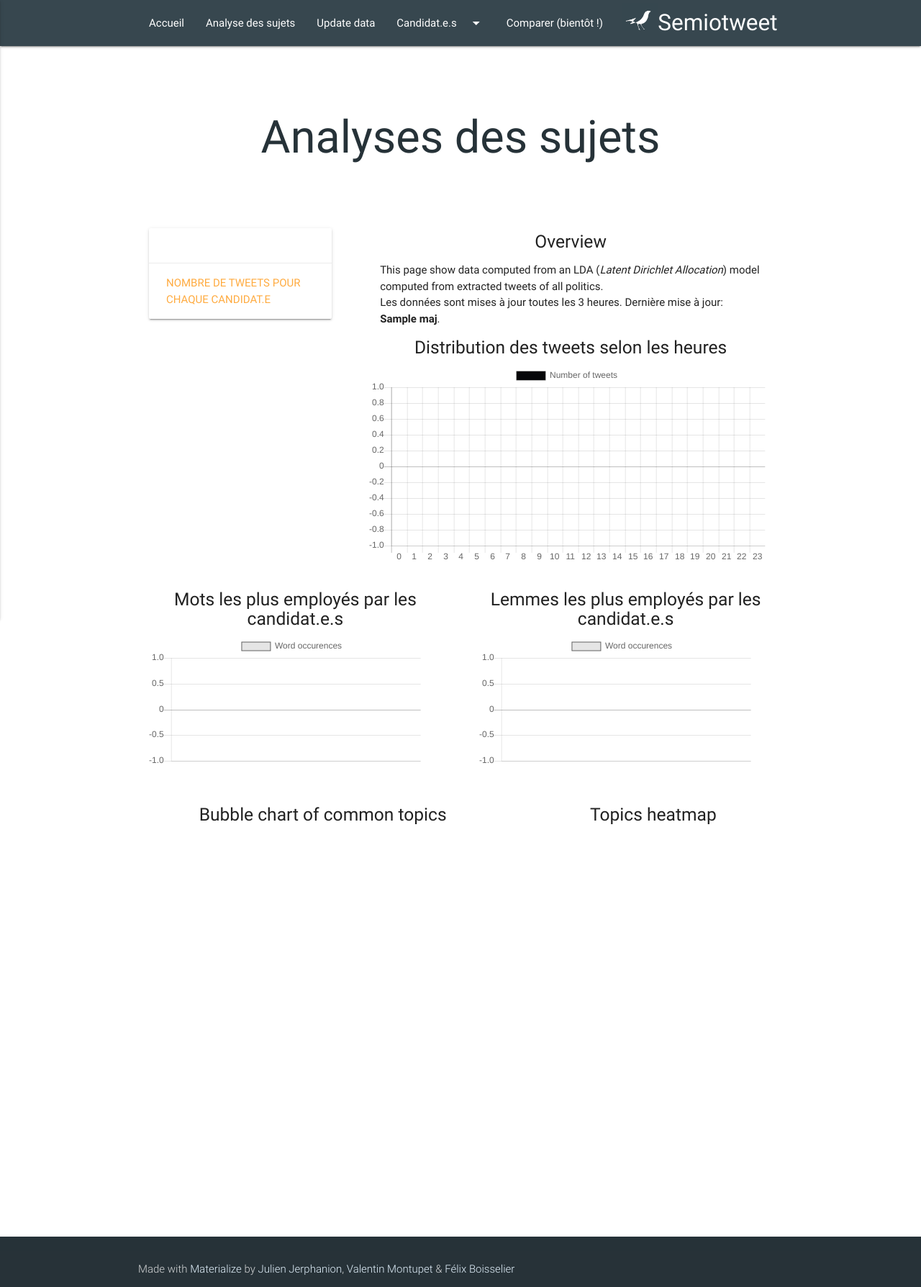
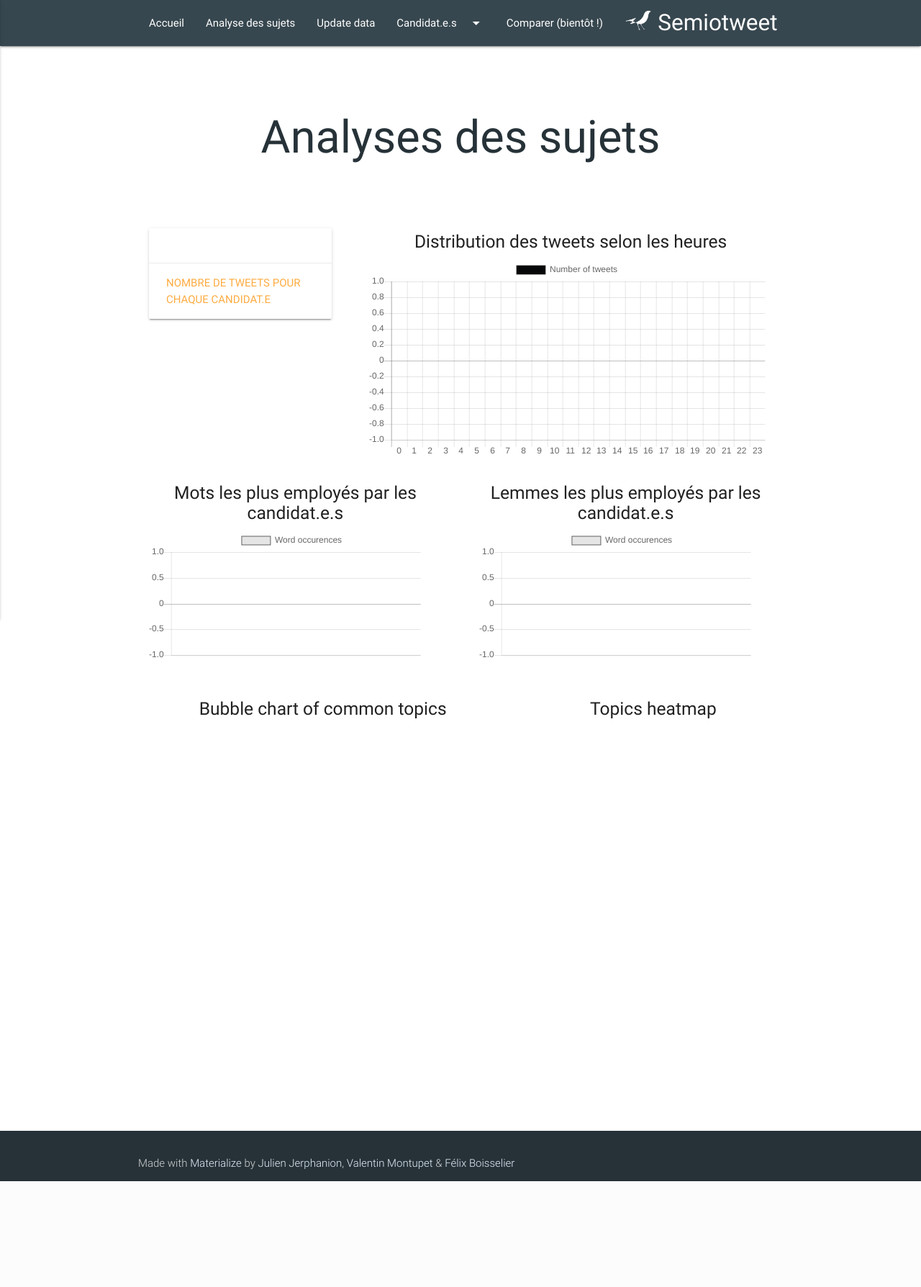
Before and after one commit to Frix-x/semiotweet, a Django app: template viewer/templates/generalOverview.html in a window 1280 px wide. Shown: the whole page at 72% size. After the commit the page ends 1641 px from the top, so only its background shows below. Run offline with Django 3.2, Linux system fonts and the light colour scheme; the template is opened without the code that fills it: most values are stand-ins (such as "Sample title", 1, 10 or a date in 2020); parts of the project's set-up code (start-up, migrations or seed data) failed here and were passed over; some libraries are stand-ins or nearby versions.

Commit message:
front-end improvements

```diff
--- a/viewer/templates/generalOverview.html
+++ b/viewer/templates/generalOverview.html
@@ -30,13 +30,6 @@
             </div>
             <div class="col s12 m8">
                 <div class="icon-block">
-                  <div class="icon-block">
-                    <h5 class="center">Overview</h5>
-                    <p>
-                      This page show data computed from an LDA (<i>Latent Dirichlet Allocation</i>) model computed from extracted tweets of all politics.<br>
-                      Les données sont mises à jour toutes les 3 heures. Dernière mise à jour:  <b>{{maj}}</b>.
-                    </p>
-                  </div>
                     <h5 class="center">Distribution des tweets selon les heures</h5>
                     <canvas id="HoursDistribution"></canvas>
                 </div>
```
